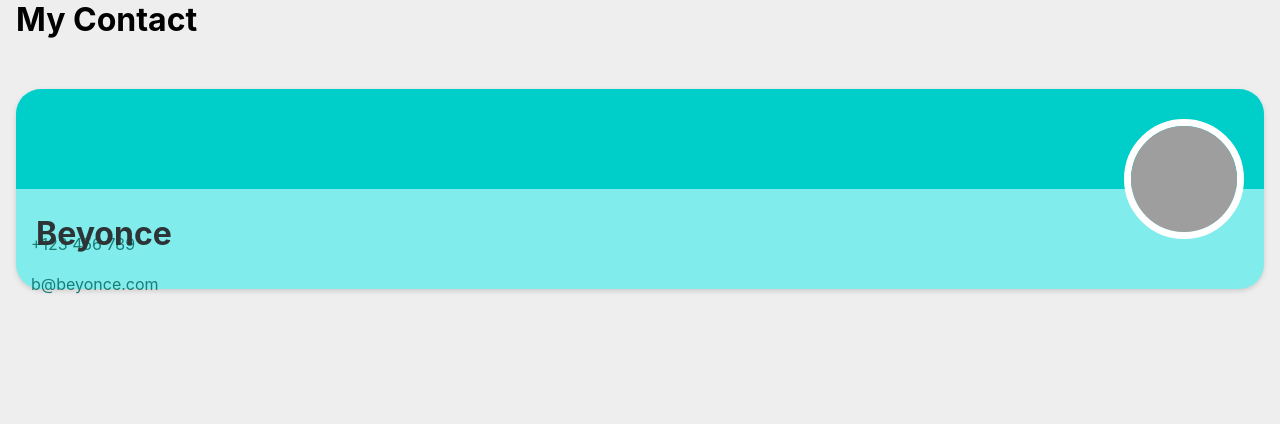
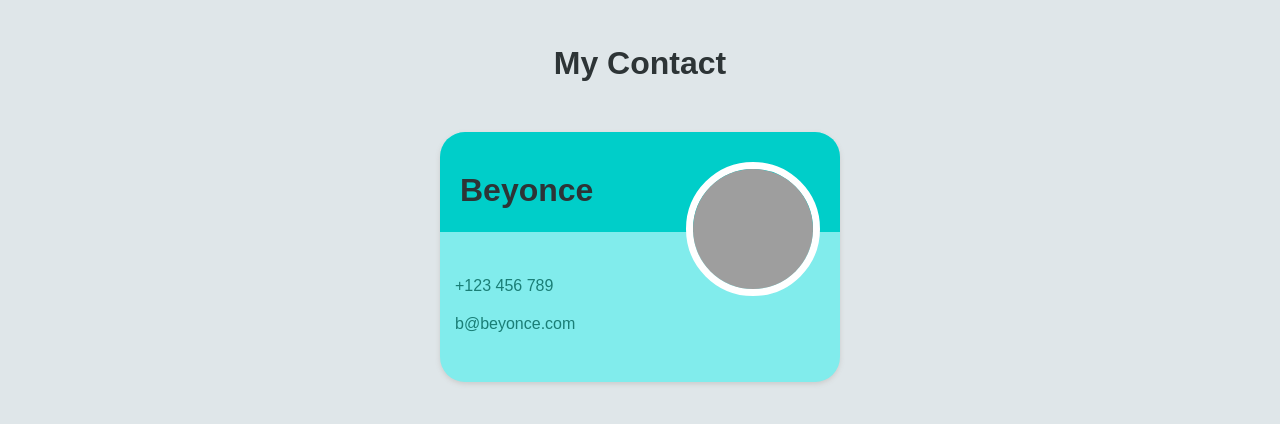
Before and after one commit to GUchechi/Code-with-Angela, a React (Create React App) app: page / in a window 1280 px wide. Shown: the top 424 px of the page. Built offline with nearby package versions, Linux system fonts and the light colour scheme; grey boxes are pictures that could not be loaded.

Commit message:
finished card reusable component

```diff
--- a/src/App.css
+++ b/src/App.css
@@ -1,4 +1,4 @@
-* {
+/* * {
   padding: 0;
   margin: 0;
   box-sizing: border-box;
@@ -59,9 +59,26 @@
   margin-bottom: 10px;
   white-space: pre-wrap;
   word-wrap: break-word;
+} */
+
+/* Card */
+body {
+  font-family: sans-serif;
+  margin: 0 auto;
+  padding: 25px;
+  max-width: 400px;
+  min-width: 400px;
+  background-color: #dfe6e9;
+  text-align: center;
 }
 
-/* Card */
+.heading {
+  text-align: center;
+  font-size: 2em;
+  color: #2d3436;
+  margin: 20px 0 30px;
+}
+
 .card {
   border-radius: 25px;
   position: relative;
```
